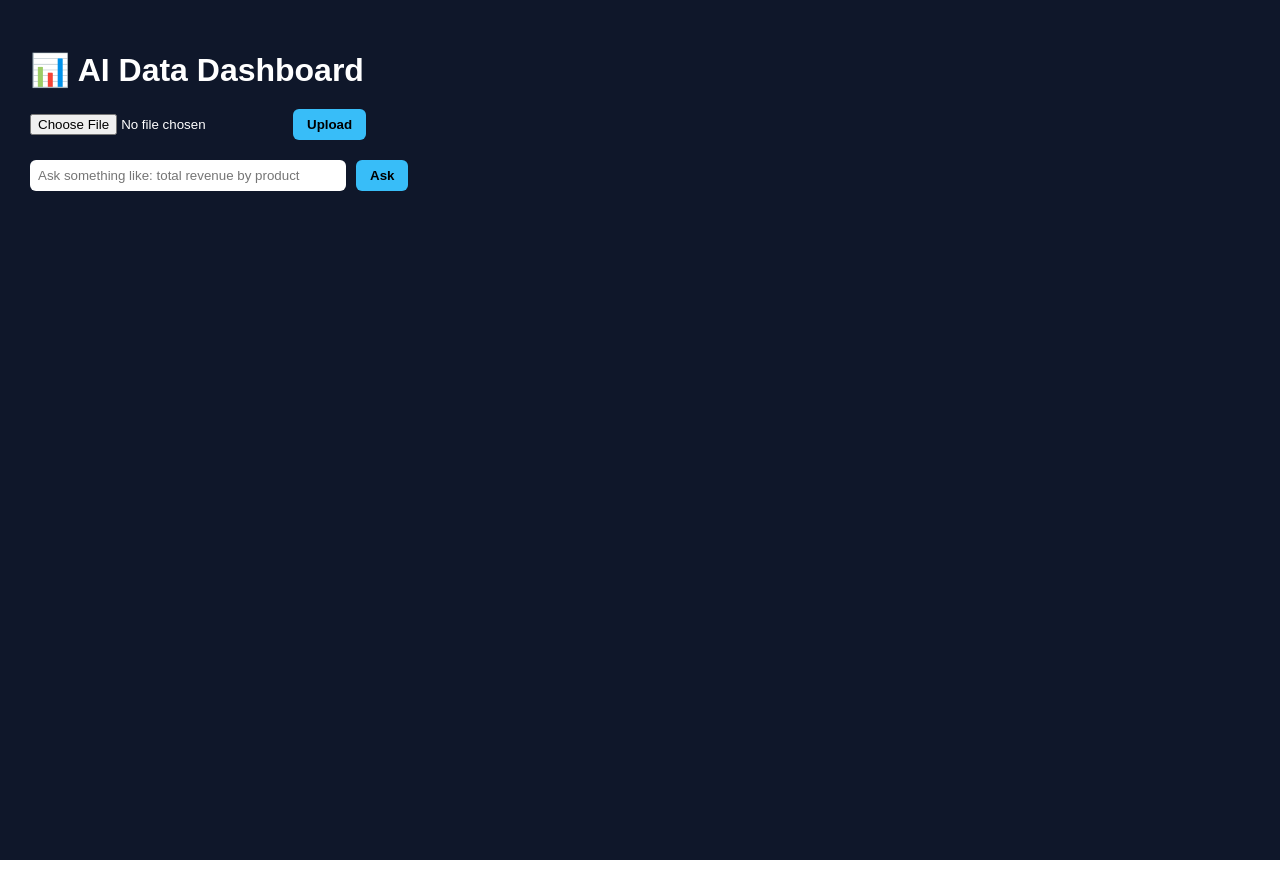
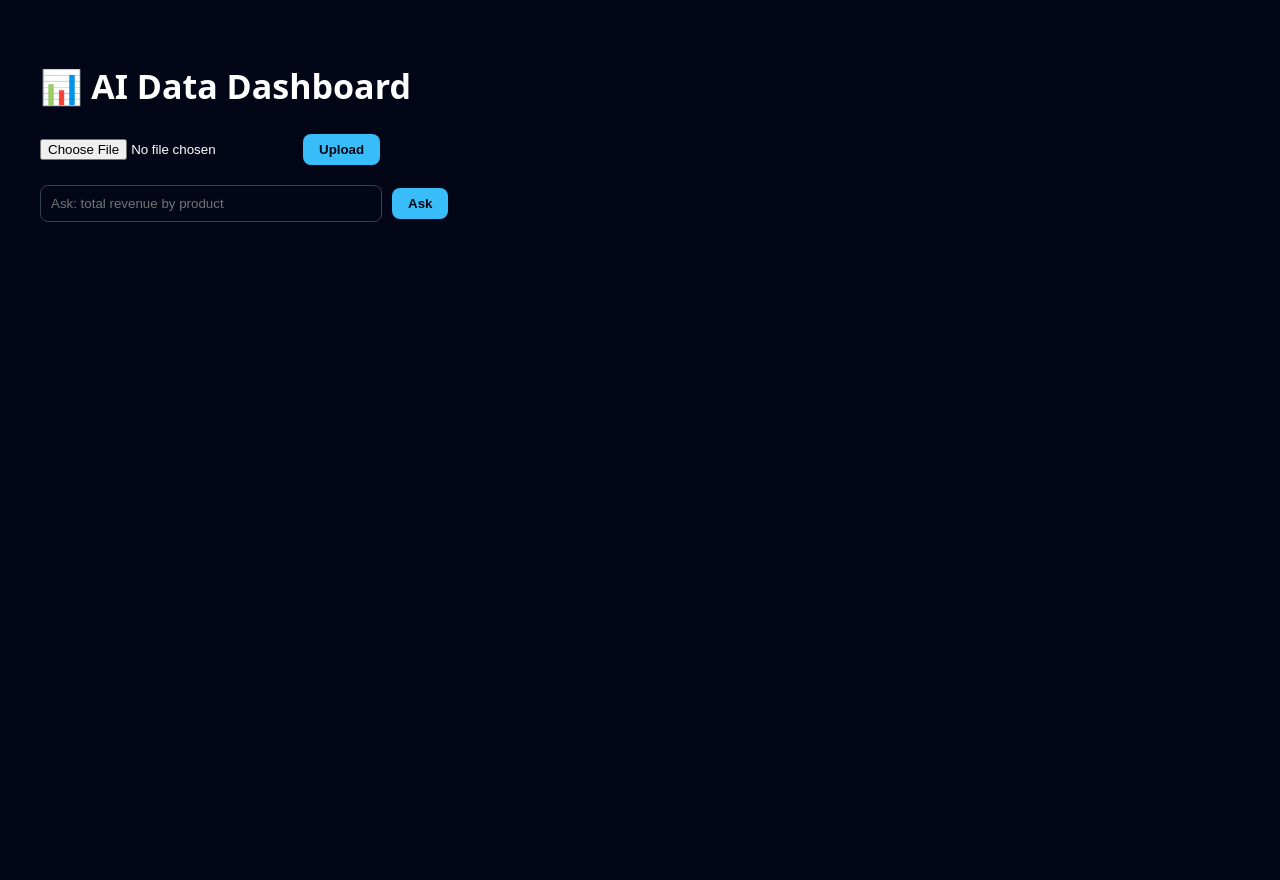
Before and after one commit to dennish-8055/ai-dashboard, a React (Create React App) app in the folder client/: page / in a window 1280 px wide. Built offline with nearby package versions, Linux system fonts and the light colour scheme; no server answers.

Commit message:
Update App.js

```diff
--- a/client/src/App.js
+++ b/client/src/App.js
@@ -6,7 +6,8 @@ import {
   XAxis,
   YAxis,
   Tooltip,
-  ResponsiveContainer
+  ResponsiveContainer,
+  CartesianGrid
 } from "recharts";
 
 function App() {
@@ -86,22 +87,28 @@ function App() {
   };
 
   // =====================
-  // Custom Tooltip (🔥 PRO UI)
+  // Custom Tooltip (🔥 Clean UI)
   // =====================
   const CustomTooltip = ({ active, payload, label }) => {
     if (active && payload && payload.length) {
       return (
         <div style={{
-          background: "#0f172a",
+          background: "#020617",
           border: "1px solid #334155",
-          borderRadius: "10px",
-          padding: "10px",
-          color: "white"
+          borderRadius: "12px",
+          padding: "10px 14px",
+          boxShadow: "0 4px 20px rgba(0,0,0,0.4)"
         }}>
-          <p style={{ color: "#38bdf8", fontWeight: "bold" }}>
+          <p style={{
+            color: "#38bdf8",
+            fontWeight: "bold",
+            marginBottom: "4px"
+          }}>
             {label}
           </p>
-          <p>Value: {payload[0].value.toLocaleString()}</p>
+          <p style={{ color: "#e2e8f0" }}>
+            Value: {payload[0].value.toLocaleString()}
+          </p>
         </div>
       );
     }
@@ -110,27 +117,31 @@ function App() {
 
   return (
     <div style={{
-      backgroundColor: "#0f172a",
+      background: "#020617",
       minHeight: "100vh",
       color: "white",
-      padding: "30px",
-      fontFamily: "sans-serif"
+      padding: "40px",
+      fontFamily: "system-ui"
     }}>
-      <h1 style={{ fontSize: "32px", marginBottom: "20px" }}>
+      <h1 style={{
+        fontSize: "34px",
+        marginBottom: "25px",
+        fontWeight: "600"
+      }}>
         📊 AI Data Dashboard
       </h1>
 
       {/* Upload */}
-      <div style={{ marginBottom: "20px" }}>
+      <div style={card}>
         <input type="file" onChange={(e) => setFile(e.target.files[0])} />
         <button style={btn} onClick={uploadFile}>Upload</button>
       </div>
 
       {/* Ask */}
-      <div style={{ marginBottom: "20px" }}>
+      <div style={card}>
         <input
           style={input}
-          placeholder="Ask something like: total revenue by product"
+          placeholder="Ask: total revenue by product"
           value={question}
           onChange={(e) => setQuestion(e.target.value)}
         />
@@ -151,17 +162,23 @@ function App() {
 
       {/* Chart */}
       {data.length > 0 && (
-        <div style={{
-          background: "#1e293b",
-          padding: "20px",
-          borderRadius: "10px"
-        }}>
-          <ResponsiveContainer width="100%" height={300}>
+        <div style={chartCard}>
+          <ResponsiveContainer width="100%" height={320}>
             <BarChart data={data}>
-              <XAxis dataKey="name" stroke="#ccc" />
-              <YAxis stroke="#ccc" />
-              <Tooltip content={<CustomTooltip />} />
-              <Bar dataKey="value" fill="#38bdf8" />
+              <CartesianGrid stroke="#1e293b" vertical={false} />
+              <XAxis dataKey="name" stroke="#94a3b8" />
+              <YAxis stroke="#94a3b8" />
+
+              {/* ✅ FIXED TOOLTIP */}
+              <Tooltip content={<CustomTooltip />} cursor={false} />
+
+              {/* ✅ BETTER BAR */}
+              <Bar
+                dataKey="value"
+                fill="#38bdf8"
+                radius={[8, 8, 0, 0]}
+                activeBar={{ fill: "#0ea5e9" }}
+              />
             </BarChart>
           </ResponsiveContainer>
         </div>
@@ -170,7 +187,7 @@ function App() {
       {/* Insight */}
       {data.length > 0 && (
         <p style={{
-          marginTop: "15px",
+          marginTop: "20px",
           color: "#94a3b8",
           fontSize: "16px"
         }}>
@@ -181,23 +198,41 @@ function App() {
   );
 }
 
+// =====================
 // Styles
+// =====================
+const card = {
+  marginBottom: "20px",
+  display: "flex",
+  gap: "10px",
+  alignItems: "center"
+};
+
+const chartCard = {
+  background: "#0f172a",
+  padding: "20px",
+  borderRadius: "14px",
+  boxShadow: "0 6px 30px rgba(0,0,0,0.4)"
+};
+
 const btn = {
-  marginLeft: "10px",
-  padding: "8px 14px",
+  padding: "8px 16px",
   background: "#38bdf8",
   border: "none",
-  borderRadius: "6px",
+  borderRadius: "8px",
   cursor: "pointer",
-  fontWeight: "bold"
+  fontWeight: "600",
+  color: "#020617"
 };
 
 const input = {
-  padding: "8px",
-  width: "300px",
-  borderRadius: "6px",
-  border: "none",
-  outline: "none"
+  padding: "10px",
+  width: "320px",
+  borderRadius: "8px",
+  border: "1px solid #334155",
+  outline: "none",
+  background: "#020617",
+  color: "white"
 };
 
 export default App;
```
